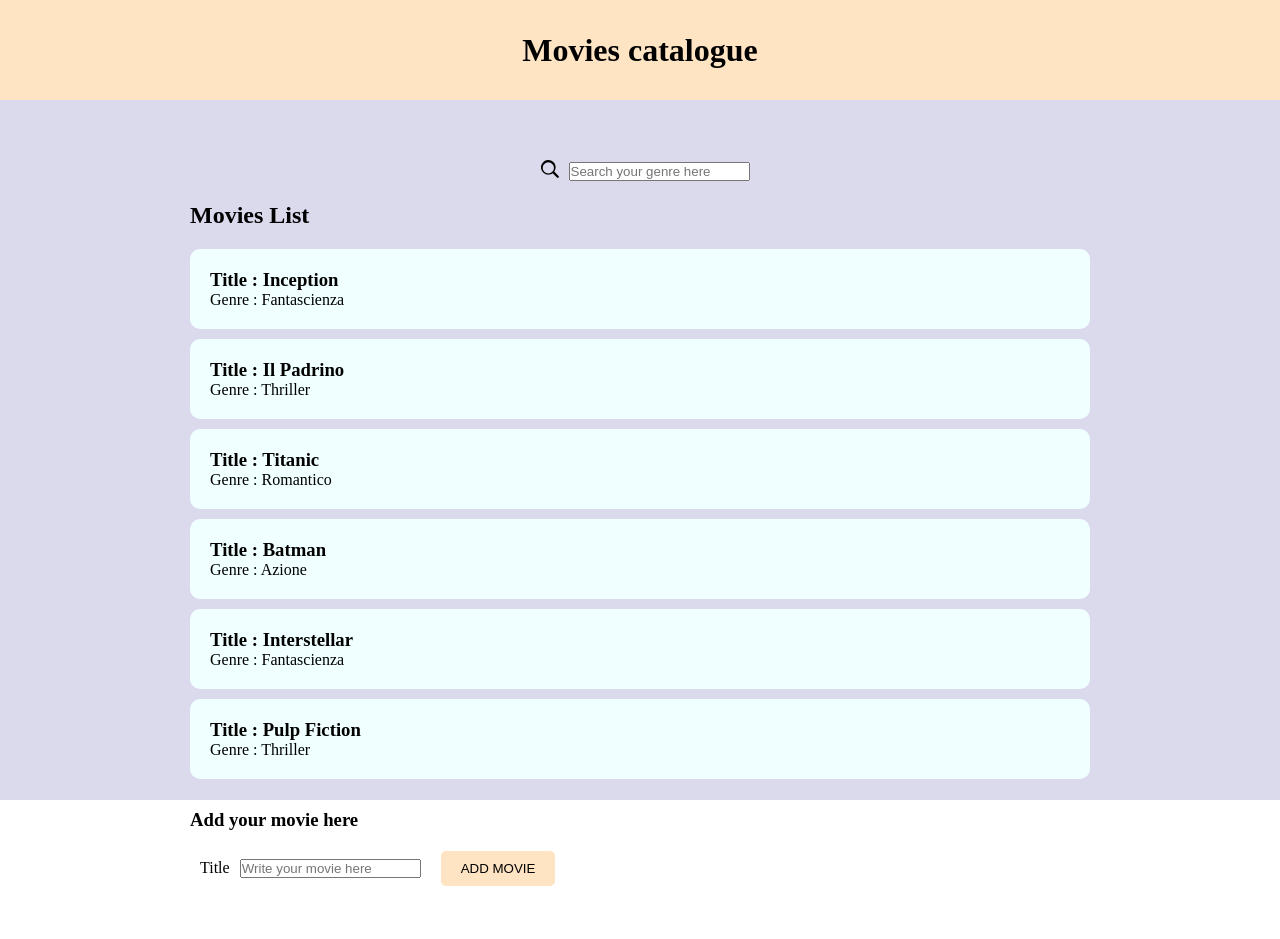
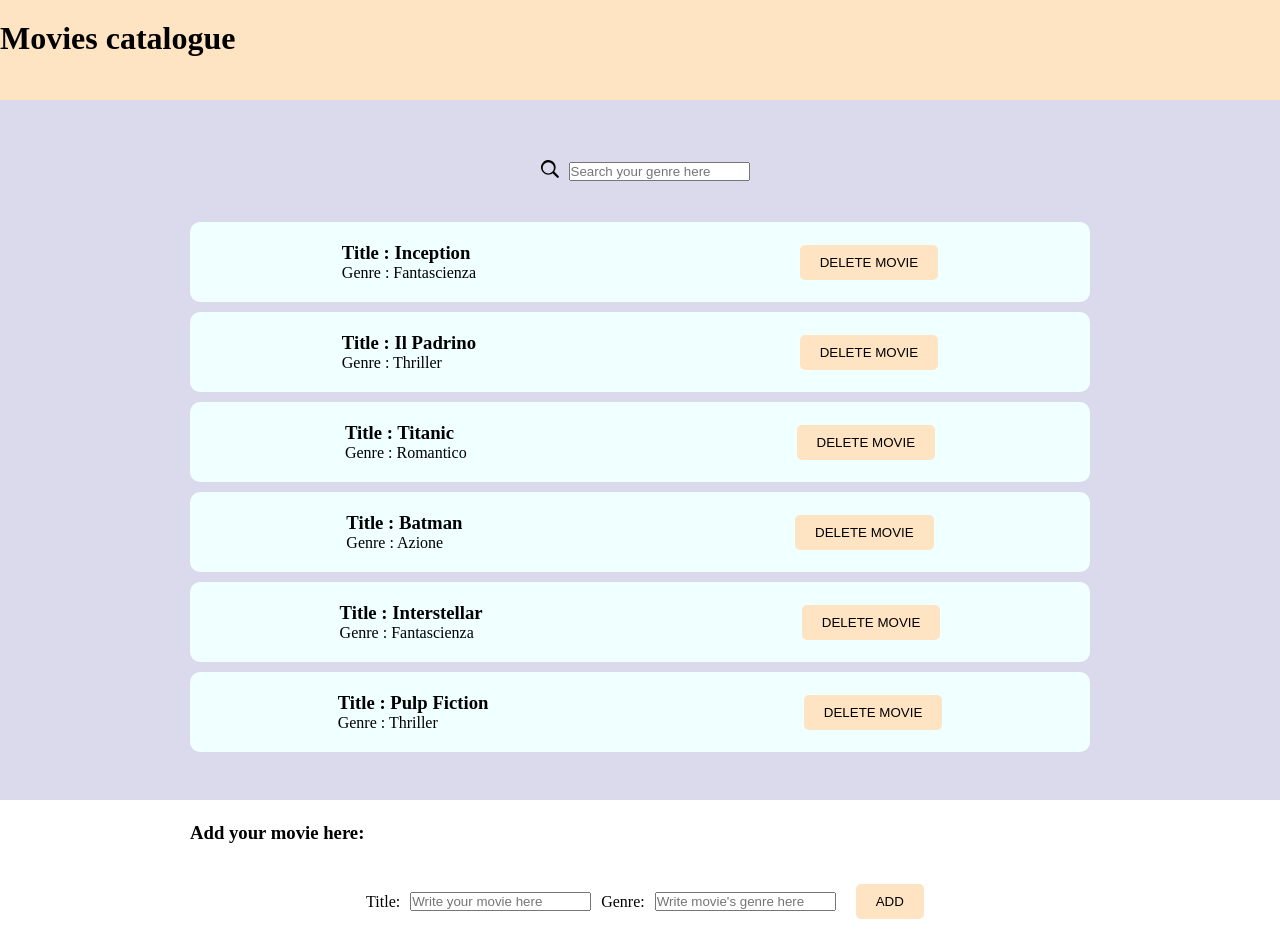
Before and after one commit to SwitchTia/react-movie-filter, a React (Vite) app: page / in a window 1280 px wide. Before the commit the page ends 886 px from the top, so only its background shows below. Built offline with nearby package versions, Linux system fonts and the light colour scheme.

Commit message:
Feat: add new Movie

```diff
--- a/src/components/AppMain.jsx
+++ b/src/components/AppMain.jsx
@@ -33,12 +33,15 @@ function AppMain() {
         setNewMovie("");
     }
 
+    function deleteMovie(id) {
+        setMovies((current) => current.filter((movies) => movies.id !== id));
+    }
+
     return (
         <>
             <main>
-
                 <div className='container'>
-                    <div className="flex">
+                    <div className="flex-center">
                         <span class="mx-10">
                             <svg width="18" height="18" fill="currentColor" viewBox="0 0 16 16">
                                 <path d="M11.742 10.344a6.5 6.5 0 1 0-1.397 1.398h-.001l3.85 3.85a1 1 0 0 0 1.415-1.415l-3.85-3.85zm-5.242 1.656a5 5 0 1 1 0-10 5 5 0 0 1 0 10z" />
@@ -53,24 +56,28 @@ function AppMain() {
                         />
                     </div>
 
-                    <section>
-                        <h2 className="py-20">Movies List</h2>
+                    <section className="py-40">
+
                         {filteredMovieList.map((movie) => (
-                            <div className="card py-20" key={movie.id}>
-                                <h3>Title : {movie.title}</h3>
-                                {/* <p>Id : {movie.id}</p> */}
-                                <p>Genre : {movie.genre}</p>
-
+                            <div className="card py-20 flex-around" key={movie.id}>
+                                <div>
+                                    <h3>Title : {movie.title}</h3>
+                                    {/* <p>Id : {movie.id}</p> */}
+                                    <p>Genre : {movie.genre}</p>
+                                </div>
+                                <button onClick={deleteMovie} className="btn">Delete movie</button>
                             </div>
                         ))}
+
                     </section>
 
                     <section>
-                        <h3 className="py-20">Add your movie here</h3>
-                        <form onSubmit={createNewMovie} action="">
+                        <h3 className="py-20">Add your movie here:</h3>
+                        <form className="flex-center py-20" onSubmit={createNewMovie} action="">
                             <label className="mx-10" htmlFor="">
-                                Title
+                                Title:
                             </label>
+
                             <input
                                 value={newMovie}
                                 onChange={(event) => setNewMovie(event.target.value)}
@@ -78,10 +85,23 @@ function AppMain() {
                                 type="text"
                             />
 
+                            <label className="mx-10" htmlFor="">
+                                Genre:
+                            </label>
+
+                            <input
+                                value={newMovie}
+                                onChange={(event) => setNewMovie(event.target.value)}
+                                placeholder="Write movie's genre here"
+                                type="text"
+                            />
                             <button type="submit" className="btn ">
-                                Add movie
+                                Add
                             </button>
+
                         </form>
+
+
                     </section>
                 </div>
             </main>
--- a/src/index.css
+++ b/src/index.css
@@ -23,7 +23,7 @@ main {
 .card {
     background-color: azure;
     border-radius: 10px;
-    padding-left: 20px;
+
     margin-bottom: 10px;
 }
 .mx-10 {
@@ -47,9 +47,15 @@ main {
 }
 
 
-.flex {
+.flex-around {
   display: flex;
-  justify-content: center;
+  justify-content:space-around;
+  align-items: center;
+}
+
+.flex-center {
+  display: flex;
+  justify-content:center;
   align-items: center;
 }
 
```
